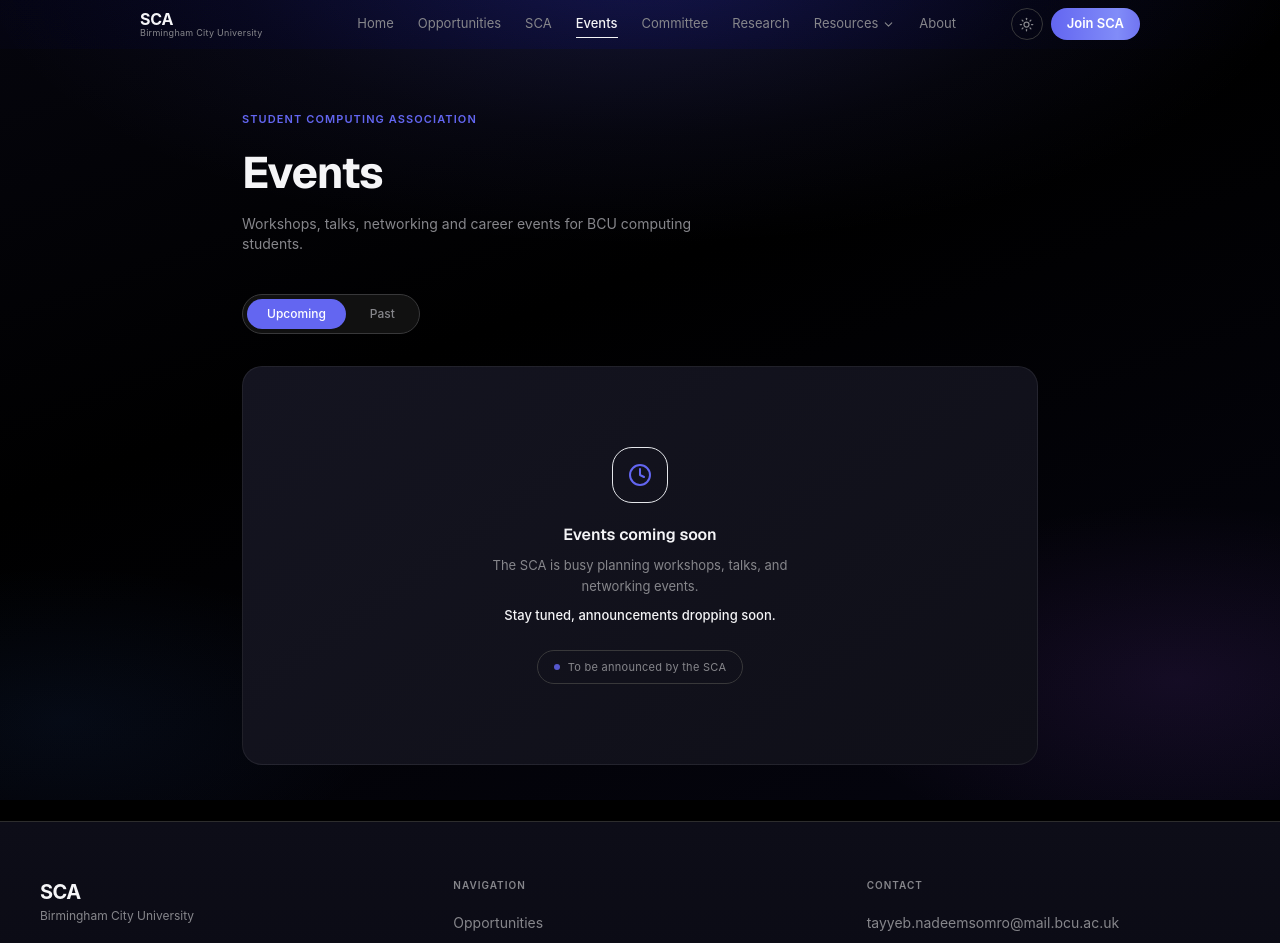
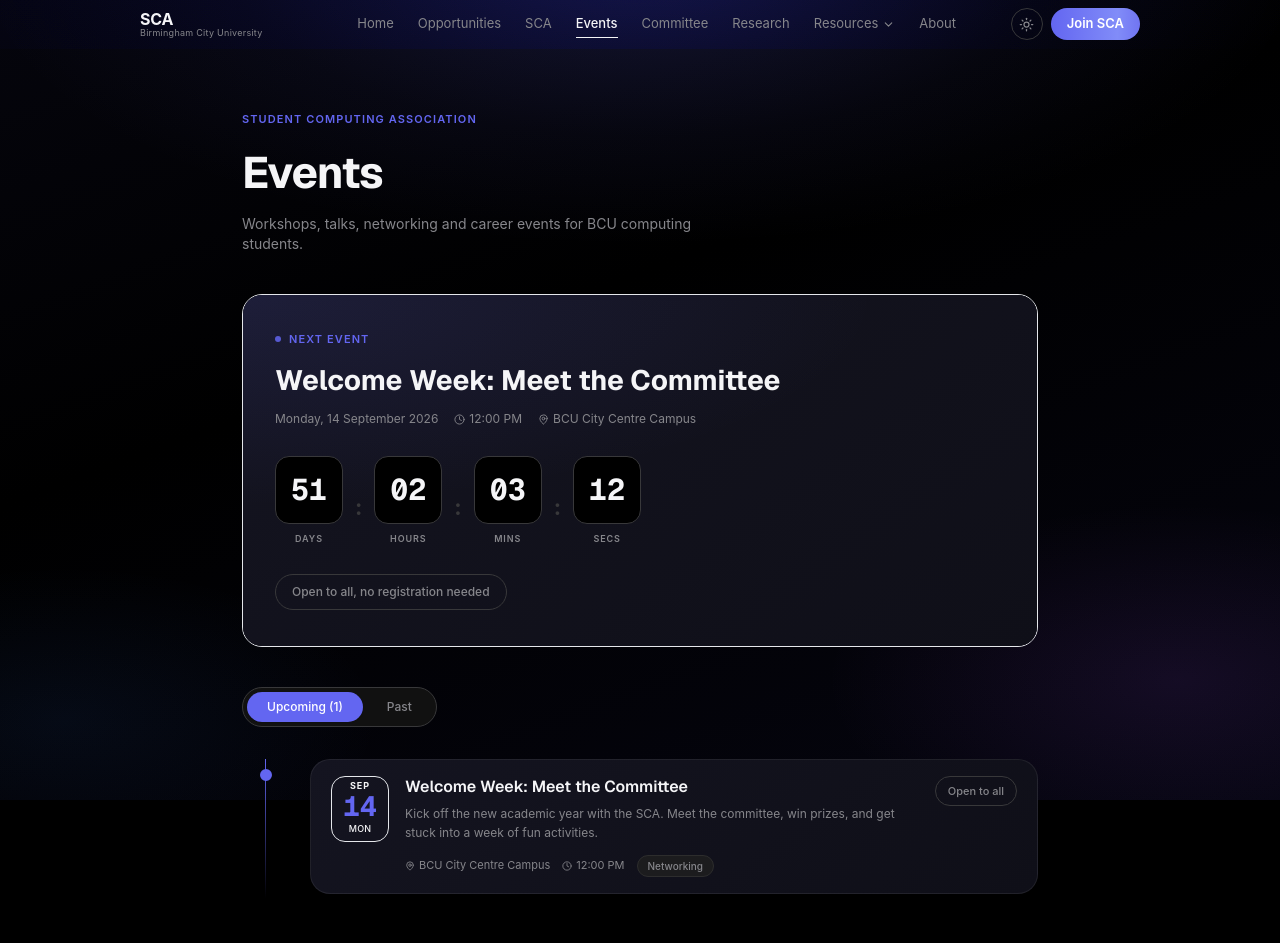
Before and after one commit to uffbilxl/sca, a Next.js app: page /events in a window 1280 px wide. Shown: the top 943 px of the page. Built offline with nearby package versions, Linux system fonts and the light colour scheme.

Commit message:
Add Welcome Week event to events page

```diff
--- a/src/app/events/page.tsx
+++ b/src/app/events/page.tsx
@@ -8,6 +8,21 @@ import { RegisterButton } from '@/components/events/RegisterButton'
 import type { SCAEvent } from '@/types'
 
 const EVENTS: SCAEvent[] = [
+  {
+    id: 'welcome-week-sept-2026',
+    title: 'Welcome Week: Meet the Committee',
+    description:
+      'Kick off the new academic year with the SCA. Meet the committee, win prizes, and get stuck into a week of fun activities.',
+    location: 'BCU City Centre Campus',
+    isOnline: false,
+    date: new Date('2026-09-14T12:00:00'),
+    endDate: null,
+    spots: null,
+    registrations: 0,
+    registrationUrl: null,
+    type: 'NETWORKING',
+    poster: null,
+  },
   {
     id: 'social-night-june-2026',
     title: 'Social Night: Debate & Gaming',
```
